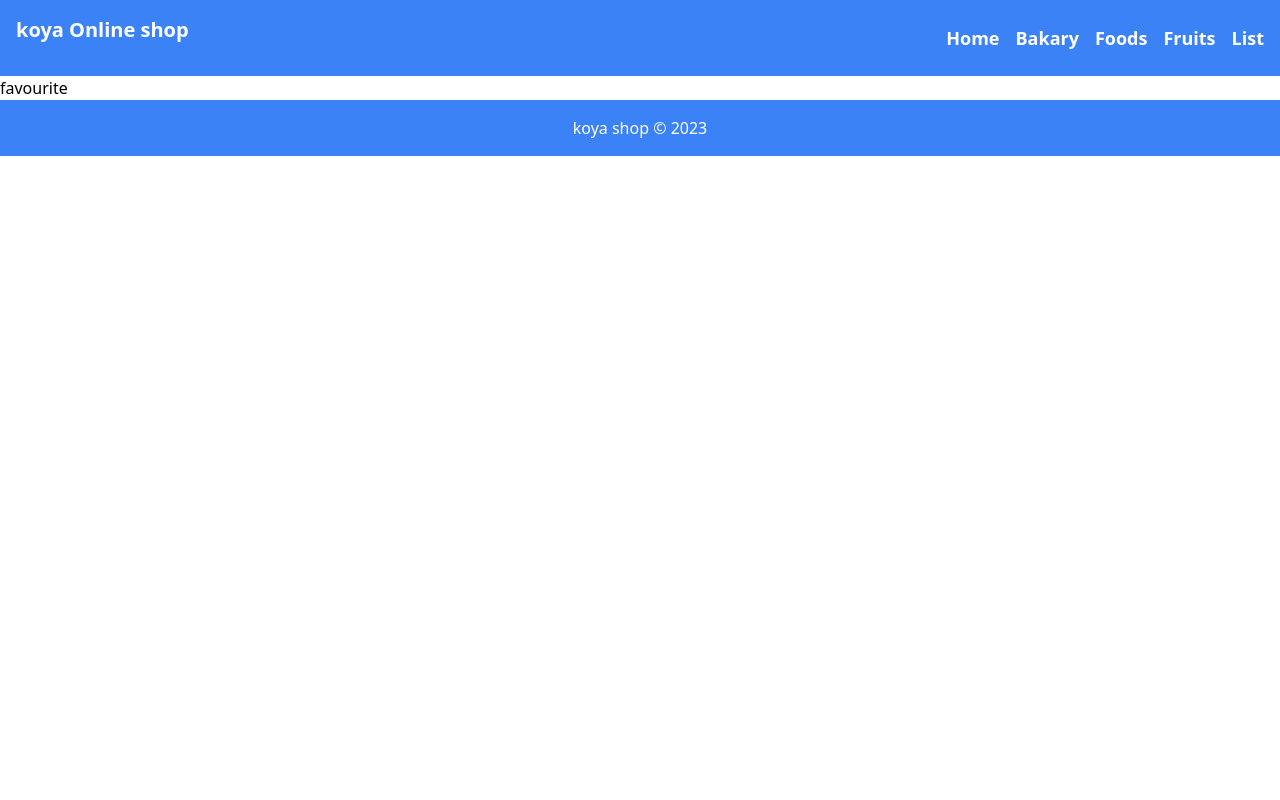
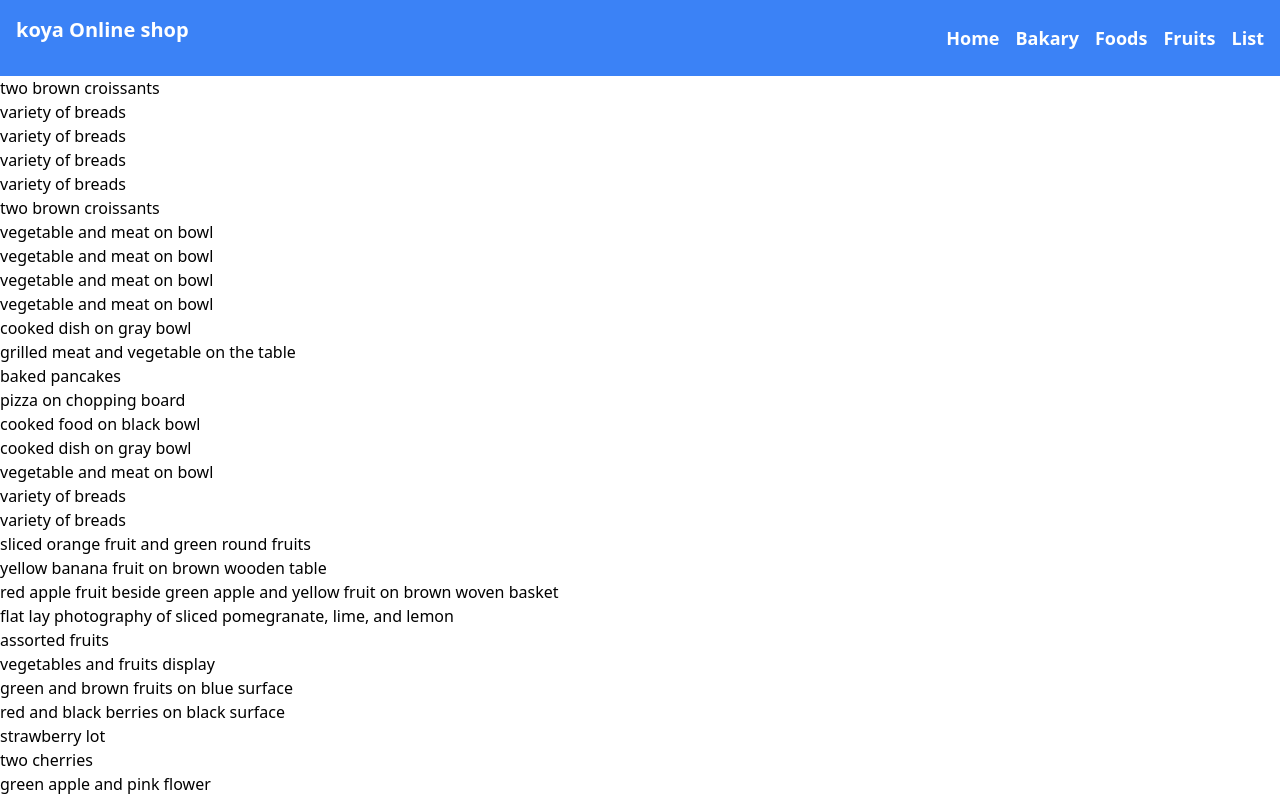
Before and after one commit to hemadlawar/koya-store, a React (Create React App) app: page /fav in a window 1280 px wide. Shown: the top 800 px of the page. Built offline with nearby package versions, Linux system fonts and the light colour scheme; data requests are answered from the project's data file.

Commit message:
show your lists

```diff
--- a/src/components/favourite.js
+++ b/src/components/favourite.js
@@ -1,5 +1,16 @@
-import React from "react";
+import React, { useState, useEffect } from "react";
+import axios from "axios";
 
 export default function Favourite() {
-  return <div>favourite</div>;
+  const [list, setlists] = useState([]);
+  useEffect(() => {
+    axios
+      .get("http://localhost:3001/cartItems")
+      .then((res) => {
+        setlists(res.data);
+      })
+      .catch((err) => console.log(err));
+  }, []);
+
+  return list.map((list) => <div key={list.id}>{list.name}</div>);
 }
--- a/src/components/home.jsx
+++ b/src/components/home.jsx
@@ -5,7 +5,7 @@ import foodpic from "../pictures/OIP.jpg";
 const HomePage = () => {
   return (
     <div className=" mb-64">
-      <div className="bg-white  mt-28   mb-24 w-7/12   mx-72">
+      <div className="bg-white  mt-28   mb-24 w-7/12  ml-80">
         <header className="bg-blue-500 text-white py-8 text-center ">
           <h1 className="text-3xl font-semibold  ">
             Welcome to Online Marketing Shopping
@@ -41,7 +41,7 @@ const HomePage = () => {
 
           {/* second card*/}
 
-          <div className="mx-3 mt-6 flex    w-8/12 flex-col self-start rounded-lg bg-white shadow-[0_2px_15px_-3px_rgba(0,0,0,0.07),0_10px_20px_-2px_rgba(0,0,0,0.04)] dark:bg-neutral-700  w-4/12  h-3/5">
+          <div className="mx-3 mt-6 flex    flex-col self-start rounded-lg bg-white shadow-[0_2px_15px_-3px_rgba(0,0,0,0.07),0_10px_20px_-2px_rgba(0,0,0,0.04)] dark:bg-neutral-700  w-4/12  h-3/5">
             <a href="#!">
               <img
                 className="rounded-t-lg   w-2/5   ml-20 mt-2  ml-44"
```
